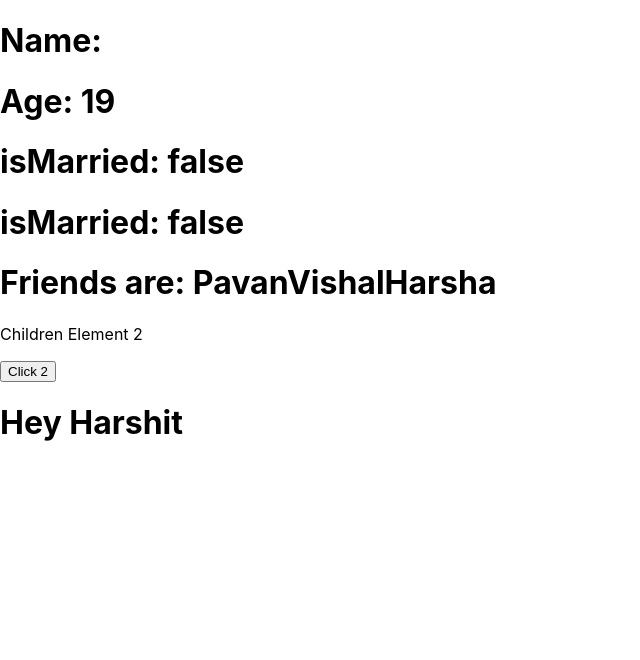
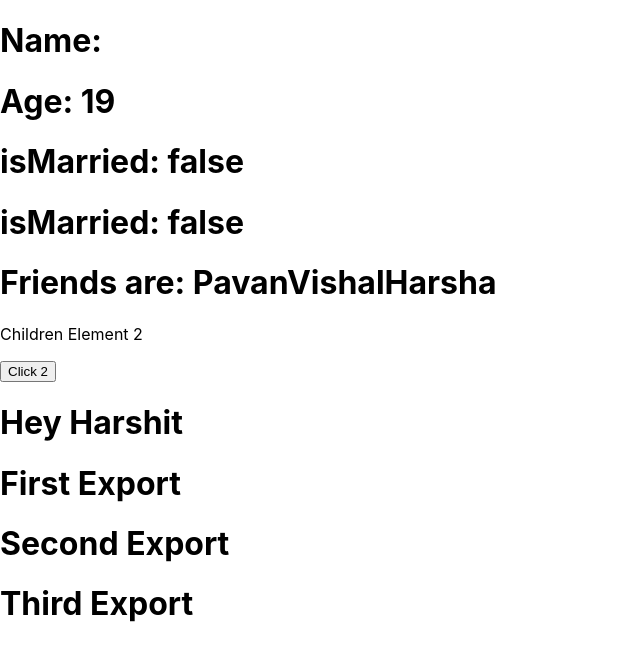
Before and after one commit to harshith1123/React-JS, a React (Create React App) app: page / in a window 1280 px wide. Shown: the top 660 px of the page, without its empty margins (0-640 px from the left). Built offline with nearby package versions, Linux system fonts and the light colour scheme.

Commit message:
Learned React Export methods

```diff
--- a/src/App.js
+++ b/src/App.js
@@ -5,6 +5,8 @@ import Footer from './Footer';
 import SideBar from './SideBar';
 import Props from './Props';
 import Arrow from './Arrow_Functions';
+// import { Export,Export2, Export3 } from './Export';
+import Export, {Export2,Export3} from './Export'
 
 let name = "Harshit Shetty"
 let car_obj = {
@@ -46,6 +48,9 @@ function App() {
       <button type='button' value = "Click">Click 2</button>
     </Props>
     <Arrow name = "Harshit"/>
+    <Export/>
+    <Export2/>
+    <Export3/>
     </>
   );
 }
--- /dev/null
+++ b/src/Export.js
@@ -0,0 +1,21 @@
+import React from "react";
+
+function Export(){
+    return <h1>First Export</h1>
+}
+
+function Export2(){
+    return <h1>Second Export</h1>
+}
+
+// Named Export
+export function Export3(){
+    return <h1>Third Export</h1>
+}
+
+// Default Export
+export default Export
+
+//Named Export
+// export {Export,Export2};
+export {Export2}
```
